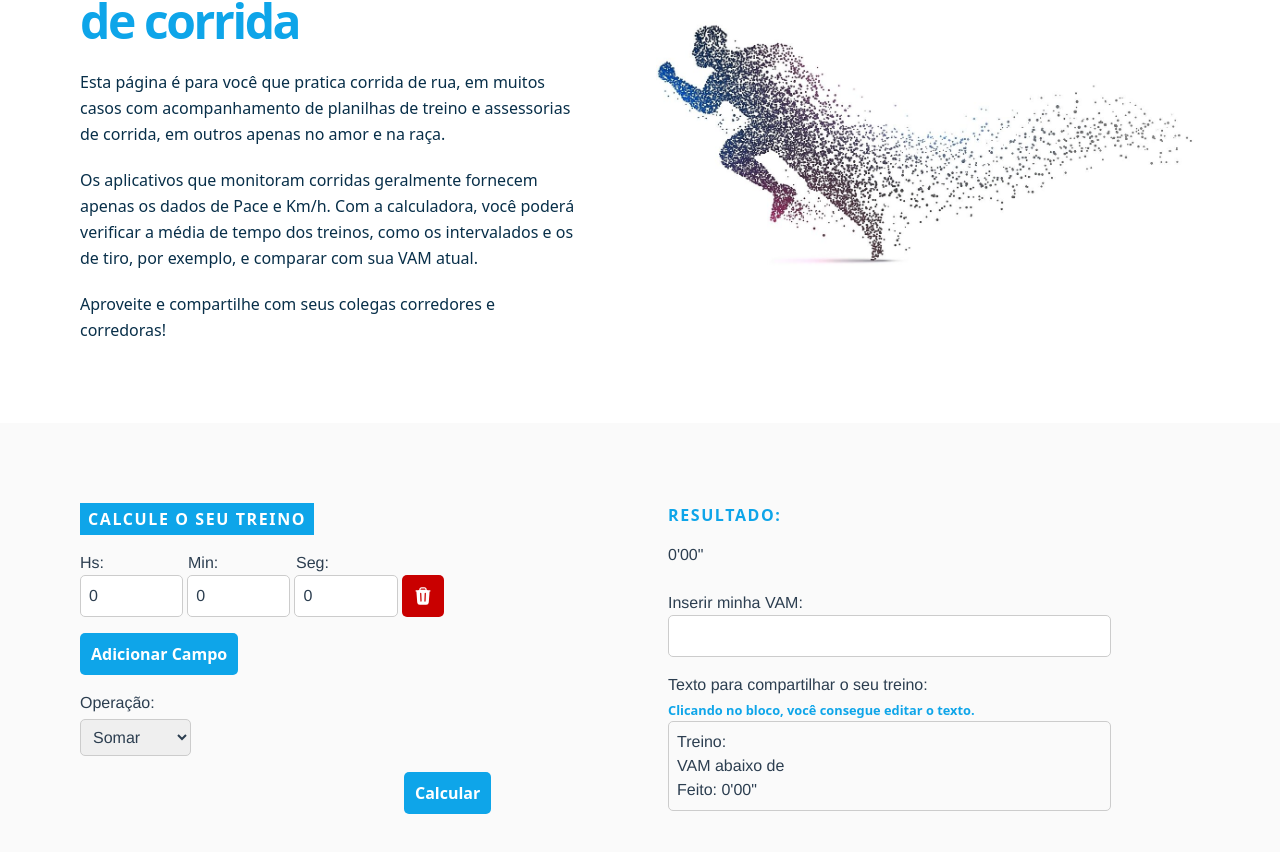
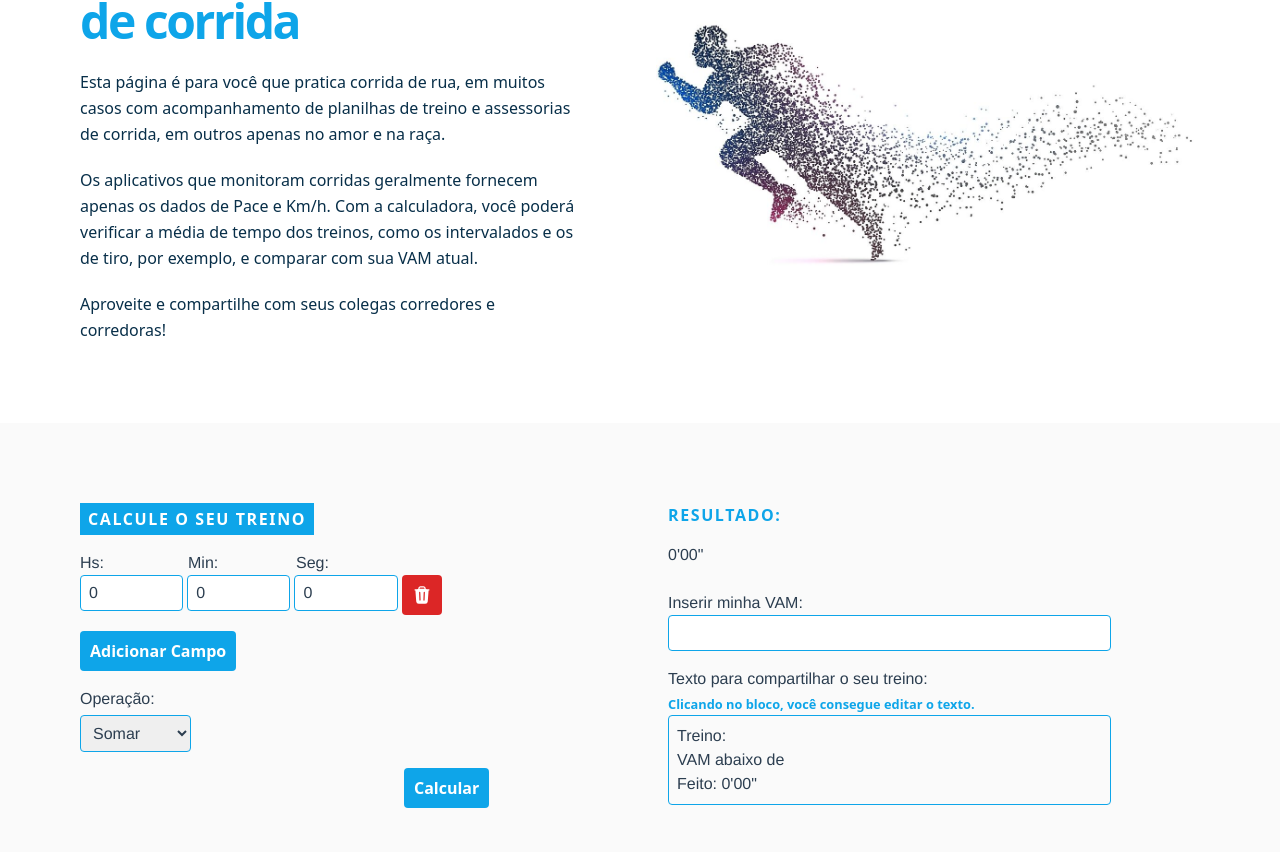
Before and after one commit to hick-ferreira/ritmorun, a Vue app: page / in a window 1280 px wide. Shown: the part 258-1110 px from the top of the page. Built offline with nearby package versions, Linux system fonts and the light colour scheme.

Commit message:
Refactor code.

```diff
--- a/src/App.vue
+++ b/src/App.vue
@@ -1,26 +1,13 @@
 <template>
   <TheHeader />
-
-  <div class="p-10 md:p-20">
-    <div class="container mx-auto grid grid-cols-1 md:grid-cols-2 md:gap-8">
-      <section class="w-12/12 md:w-11/12 flex-inline flex-col">
-        <h1 class="font-sans mb-6 text-2xl font-black tracking-tighter text-black md:text-5xl text-sky-500">Calculadora de treino de corrida</h1>
-        <p class="font-sans text-base leading-relaxed text-left text-sky-950 mb-5">Esta página é para você que pratica corrida de rua, em muitos casos com acompanhamento de planilhas de treino e assessorias de corrida, em outros apenas no amor e na raça.</p>
-        <p class="font-sans text-base leading-relaxed text-left text-sky-950 mb-5">Os aplicativos que monitoram corridas geralmente fornecem apenas os dados de Pace e Km/h. Com a calculadora, você poderá verificar a média de tempo dos treinos, como os intervalados e os de tiro, por exemplo, e comparar com sua VAM atual.</p>
-        <p class="font-sans text-base leading-relaxed text-left text-sky-950">Aproveite e compartilhe com seus colegas corredores e corredoras!</p>
-      </section>
-      <section class="flex justify-center mt-10 md:mt-0">
-        <img alt="Running" class="w-12/12 object-contain" src="./assets/illustration-running.jpg">
-      </section>
-    </div>
-  </div>
-
+  <HeroSection />
   <CalcTime />
 
 </template>
 
 <script>
 import TheHeader from './components/TheHeader.vue'
+import HeroSection from './components/HeroSection.vue'
 import CalcTime from './components/CalcTime.vue'
 import './assets/tailwind.css'
 
@@ -28,6 +15,7 @@ export default {
   name: 'App',
   components: {
     TheHeader,
+    HeroSection,
     CalcTime,
   }
 }
--- a/src/components/CalcTime.vue
+++ b/src/components/CalcTime.vue
@@ -7,38 +7,38 @@
         </header>
         <div class="input-section grid grid-cols-4 md:grid-cols-5 gap-2">
           <div class="field">
-            <label for="hour">Hs:</label>
+            <label class="block" for="hour">Hs:</label>
           </div>
           <div class="field">
-            <label for="minute">Min:</label>
+            <label class="block" for="minute">Min:</label>
           </div>
           <div class="field">
-            <label for="second">Seg:</label>
+            <label class="block" for="second">Seg:</label>
           </div>
         </div>
         <div v-for="(input, index) in inputs" :key="index" class="input-section grid grid-cols-4 md:grid-cols-5 gap-1 mb-2">
           <div class="field">
-            <input class="w-full" type="number" v-model="input.hour" @input="updateSubtotal">
+            <input class="w-full p-2 rounded border border-solid border-sky-500 leading-none" type="number" v-model="input.hour" @input="updateSubtotal">
           </div>
           <div class="field">
-            <input class="w-full" type="number" v-model="input.minute" @input="updateSubtotal">
+            <input class="w-full p-2 rounded border border-solid border-sky-500 leading-none" type="number" v-model="input.minute" @input="updateSubtotal">
           </div>
           <div class="field">
-            <input class="w-full" type="number" v-model="input.second" @input="updateSubtotal">
+            <input class="w-full p-2 rounded border border-solid border-sky-500 leading-none" type="number" v-model="input.second" @input="updateSubtotal">
           </div>
           <div class="field">
-            <button title="Remover" @click="removeInput(index)" class="remove-btn font-sans font-semibold">
-              <svg title="Remover" xmlns="http://www.w3.org/2000/svg" viewBox="0 0 24 24" fill="currentColor" class="w-5 h-6">
+            <button title="Remover" @click="removeInput(index)" class="border-0 font-sans font-semibold bg-red-600 rounded cursor-pointer py-2 px-2.5">
+              <svg title="Remover" xmlns="http://www.w3.org/2000/svg" viewBox="0 0 24 24" fill="currentColor" class="w-5 h-6 text-white">
                 <path fill-rule="evenodd" d="M16.5 4.478v.227a48.816 48.816 0 0 1 3.878.512.75.75 0 1 1-.256 1.478l-.209-.035-1.005 13.07a3 3 0 0 1-2.991 2.77H8.084a3 3 0 0 1-2.991-2.77L4.087 6.66l-.209.035a.75.75 0 0 1-.256-1.478A48.567 48.567 0 0 1 7.5 4.705v-.227c0-1.564 1.213-2.9 2.816-2.951a52.662 52.662 0 0 1 3.369 0c1.603.051 2.815 1.387 2.815 2.951Zm-6.136-1.452a51.196 51.196 0 0 1 3.273 0C14.39 3.05 15 3.684 15 4.478v.113a49.488 49.488 0 0 0-6 0v-.113c0-.794.609-1.428 1.364-1.452Zm-.355 5.945a.75.75 0 1 0-1.5.058l.347 9a.75.75 0 1 0 1.499-.058l-.346-9Zm5.48.058a.75.75 0 1 0-1.498-.058l-.347 9a.75.75 0 0 0 1.5.058l.345-9Z" clip-rule="evenodd" />
               </svg>
             </button>
           </div>
         </div>
-        <button @click="addInput" class="add-btn bg-sky-500 mt-2 mb-4 font-sans font-semibold">Adicionar Campo</button>
+        <button @click="addInput" class="border-0 bg-sky-500 mt-2 mb-4 font-sans font-semibold text-white rounded cursor-pointer py-2 px-2.5">Adicionar Campo</button>
         <div class="operation-section">
           <div class="field mb-4">
-            <label for="operation" class="mb-1">Operação:</label>
-            <select v-model="operation" id="operation">
+            <label for="operation" class="block mb-1">Operação:</label>
+            <select class="p-2 rounded border border-solid border-sky-500 leading-none" v-model="operation" id="operation">
               <option value="add">Somar</option>
               <option value="subtract">Subtrair</option>
               <option value="multiply">Multiplicar</option>
@@ -47,32 +47,32 @@
           </div>
         </div>
 
-        <div v-if="operation === 'divide'" class="subtotal-section mb-4">
+        <div v-if="operation === 'divide'" class="flex mb-4">
           <div class="field mr-2">
-            <label for="subtotal">Subtotal:</label>
-            <input class="w-full" type="text" :value="formatTime(subtotal)" id="subtotal" disabled>
+            <label class="block" for="subtotal">Subtotal:</label>
+            <input class="w-full p-2 rounded border border-solid border-sky-500 leading-none" type="text" :value="formatTime(subtotal)" id="subtotal" disabled>
           </div>
 
           <div class="field">
-            <label for="divisor">Divisor:</label>
-            <input class="w-full" type="number" v-model="divisor" id="divisor">
+            <label class="block" for="divisor">Divisor:</label>
+            <input class="w-full p-2 rounded border border-solid border-sky-500 leading-none" type="number" v-model="divisor" id="divisor">
           </div>
         </div>
-        <div v-if="operation === 'multiply'" class="subtotal-section multiplier-section mb-4">
+        <div v-if="operation === 'multiply'" class="flex multiplier-section mb-4">
           <div class="field mr-2">
             <label for="subtotal">Subtotal:</label>
-            <input class="w-full" type="text" :value="formatTime(subtotal)" id="subtotal" disabled>
+            <input class="w-full p-2 rounded border border-solid border-sky-500 leading-none" type="text" :value="formatTime(subtotal)" id="subtotal" disabled>
           </div>
 
           <div class="field">
-            <label for="multiplier">Multiplicador:</label>
-            <input class="w-full" type="number" v-model="multiplier" id="multiplier">
+            <label class="block" for="multiplier">Multiplicador:</label>
+            <input class="w-full p-2 rounded border border-solid border-sky-500 leading-none" type="number" v-model="multiplier" id="multiplier">
           </div>
         </div>
 
         <div class="operation-section grid grid-cols-4 md:grid-cols-5 gap-2">
           <div class="field col-start-4">
-            <button @click="calculate" class="calculate-btn bg-sky-500 font-sans font-semibold">Calcular</button>
+            <button @click="calculate" class="border-0 bg-sky-500 font-sans font-semibold text-white rounded cursor-pointer py-2 px-2.5">Calcular</button>
           </div>
         </div>
       </div>
@@ -84,12 +84,12 @@
         </div>
         <div class="vam-section mb-4">
           <label for="vam">Inserir minha VAM:</label>
-          <input class="w-full" type="text" v-model="vam" id="vam">
+          <input class="w-full p-2 rounded border border-solid border-sky-500 leading-none" type="text" v-model="vam" id="vam">
         </div>
         <div class="share-section">
           <p>Texto para compartilhar o seu treino:</p>
           <p class="font-sans font-semibold text-sky-500"><small>Clicando no bloco, você consegue editar o texto.</small></p>
-          <div class="template-share" contenteditable="true">
+          <div class="template-share p-2 rounded border border-solid border-sky-500" contenteditable="true">
             <p>Treino:</p>
             <p>VAM abaixo de {{ vam }}</p>
             <p>Feito: {{ formatTemplateTime(result) }}</p>
@@ -190,53 +190,3 @@ export default {
   }
 };
 </script>
-
-<style scoped>
-.input-section input {
-  padding: 8px;
-  border-radius: 5px;
-  border: 1px solid #ccc;
-}
-
-.field label {
-  display: block;
-}
-
-.operation-section select {
-  padding: 8px;
-  border-radius: 5px;
-  border: 1px solid #ccc;
-}
-
-.subtotal-section {
-  display: flex;
-}
-
-.template-share,
-.subtotal-section input,
-.divisor-section input,
-.multiplier-section input,
-.vam-section input {
-  padding: 8px;
-  border-radius: 5px;
-  border: 1px solid #ccc;
-}
-
-.add-btn,
-.remove-btn,
-.calculate-btn {
-  color: white;
-  padding: 9px 11px;
-  border: none;
-  border-radius: 5px;
-  cursor: pointer;
-}
-
-.remove-btn {
-  background-color: #c90000;
-}
-
-.remove-btn:hover {
-  background-color: #a30000;
-}
-</style>
--- a/src/components/Hero.vue
+++ /dev/null
@@ -1,14 +0,0 @@
-<template>
-  <header class="py-4 flex justify-center m-auto mb-20 bg-sky-100">
-    <img alt="Running logo" class="w-20" src="./../assets/runningstatus.png">
-  </header>
-</template>
-
-<script>
-export default {
-  name: 'Hero',
-  props: {
-    msg: String
-  }
-}
-</script>
--- /dev/null
+++ b/src/components/HeroSection.vue
@@ -0,0 +1,21 @@
+<template>
+  <div class="p-10 md:p-20">
+    <div class="container mx-auto grid grid-cols-1 md:grid-cols-2 md:gap-8">
+      <section class="w-12/12 md:w-11/12 flex-inline flex-col">
+        <h1 class="font-sans mb-6 text-2xl font-black tracking-tighter text-black md:text-5xl text-sky-500">Calculadora de treino de corrida</h1>
+        <p class="font-sans text-base leading-relaxed text-left text-sky-950 mb-5">Esta página é para você que pratica corrida de rua, em muitos casos com acompanhamento de planilhas de treino e assessorias de corrida, em outros apenas no amor e na raça.</p>
+        <p class="font-sans text-base leading-relaxed text-left text-sky-950 mb-5">Os aplicativos que monitoram corridas geralmente fornecem apenas os dados de Pace e Km/h. Com a calculadora, você poderá verificar a média de tempo dos treinos, como os intervalados e os de tiro, por exemplo, e comparar com sua VAM atual.</p>
+        <p class="font-sans text-base leading-relaxed text-left text-sky-950">Aproveite e compartilhe com seus colegas corredores e corredoras!</p>
+      </section>
+      <section class="flex justify-center mt-10 md:mt-0">
+        <img alt="Running" class="w-12/12 object-contain" src="./../assets/illustration-running.jpg">
+      </section>
+    </div>
+  </div>
+</template>
+
+<script>
+export default {
+  name: 'HeroSection',
+}
+</script>
```
Also changed, not shown: src/components/HelloWorld.vue (deleted, +0 -58 lines), 11 other files (tests, documents, lock files or other folders).
